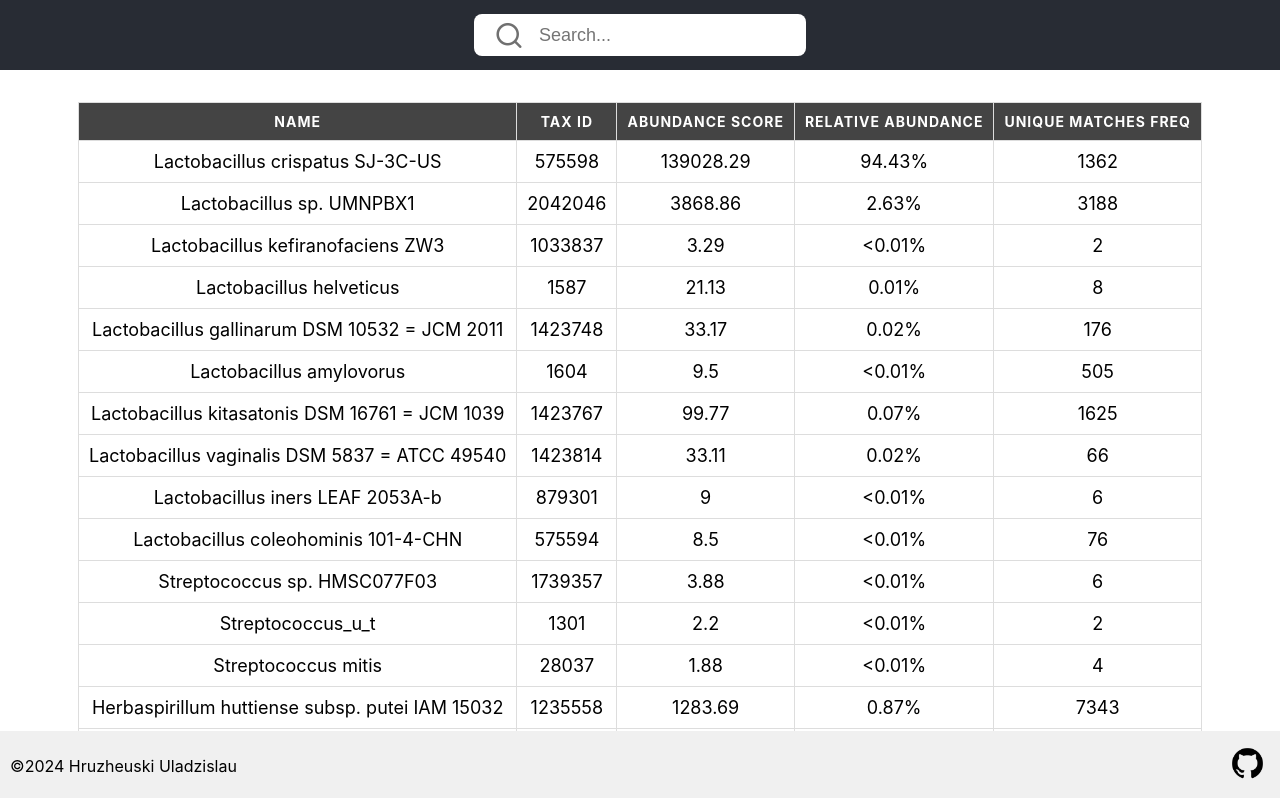
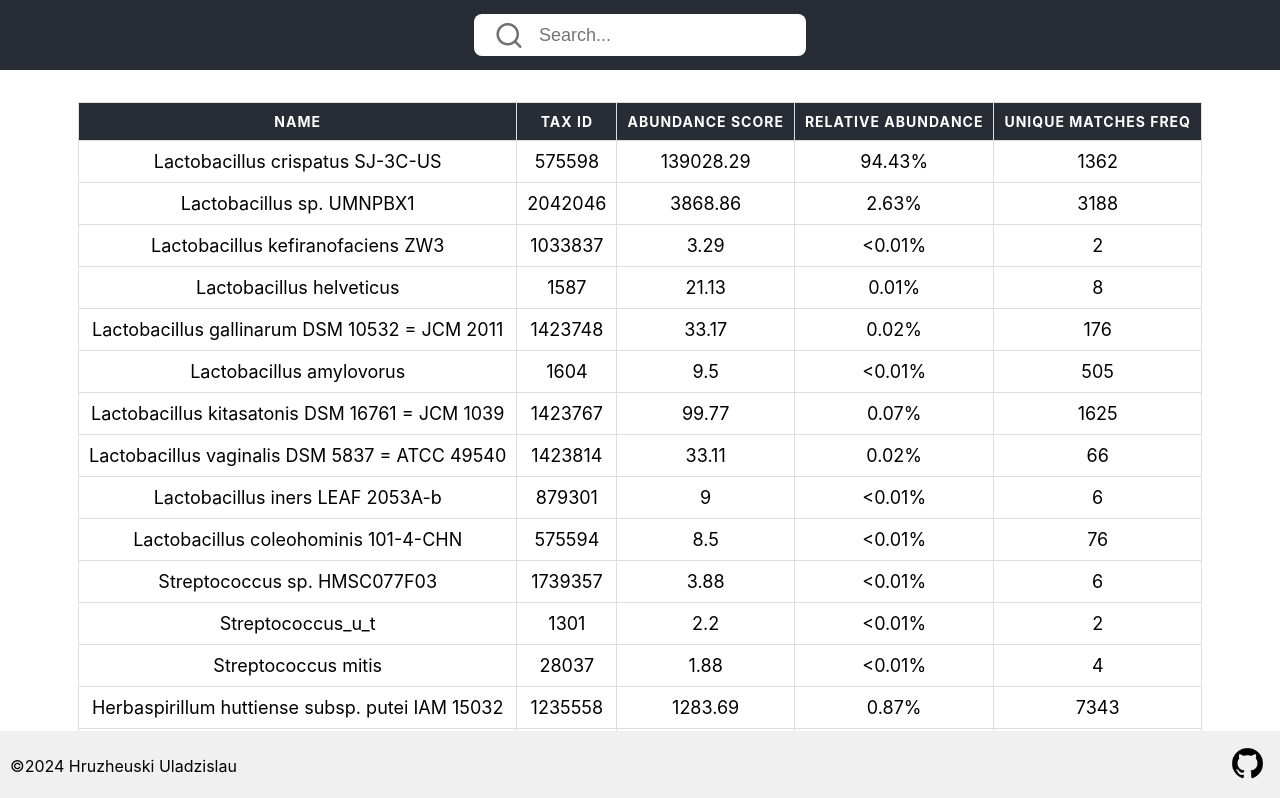
Before and after one commit to vib3sf/biom-app, a React (Create React App) app: page / in a window 1280 px wide. Shown: the top 798 px of the page. Built offline with nearby package versions, Linux system fonts and the light colour scheme; the HTML template or start-up script is replaced by a standard one.

Commit message:
change sizes and colors

```diff
--- a/src/components/Row/Row.css
+++ b/src/components/Row/Row.css
@@ -1,4 +1,4 @@
-@media screen and (max-width: 640px) {
+@media screen and (max-width: 700px) {
   .App-table td {
     display: block;
     text-align: right;
--- a/src/components/Row/Row.tsx
+++ b/src/components/Row/Row.tsx
@@ -6,7 +6,7 @@ import "./Row.css";
 export function Row({ biomElem }: { biomElem: BiomDto }) {
   const [isActive, setIsActive] = useState(false);
   const [windowWidth, setWindowWidth] = useState(window.innerWidth);
-  const collapseRow = windowWidth < 640;
+  const collapseRow = windowWidth < 700;
 
   useEffect(() => {
     const handleWindowResize = () => {
--- a/src/components/SearchBar/SearchBar.css
+++ b/src/components/SearchBar/SearchBar.css
@@ -7,12 +7,6 @@
   justify-content: center;
   font-size: calc(10px + 2vmin);
   color: white;
-}
-
-@media screen and (max-width: 640px) {
-  .App-header {
-    height: 60px;
-  }
 }
 
 .App-search-box {
@@ -45,15 +39,21 @@
   background-color: transparent;
 }
 /* Responsive */
-@media screen and (max-width: 640px) {
+@media screen and (max-width: 700px) {
+  .App-header {
+    height: 60px;
+  }
+
   .App-search-box {
     height: 33px;
     margin: 0 70px;
   }
+
   .App-search-box i {
     left: 12px;
     font-size: 25px;
   }
+
   .App-search-box input {
     padding: 0 32px 0 50px;
   }
--- a/src/components/Table/Table.css
+++ b/src/components/Table/Table.css
@@ -31,13 +31,13 @@
 
 .App-table th {
   color: #fff;
-  background-color: #444;
+  background-color: #282c34;
   text-transform: uppercase;
   font-size: 14px;
   letter-spacing: 1px;
 }
 
-@media screen and (max-width: 640px) {
+@media screen and (max-width: 700px) {
   .App-table {
     border: 0;
   }
```
